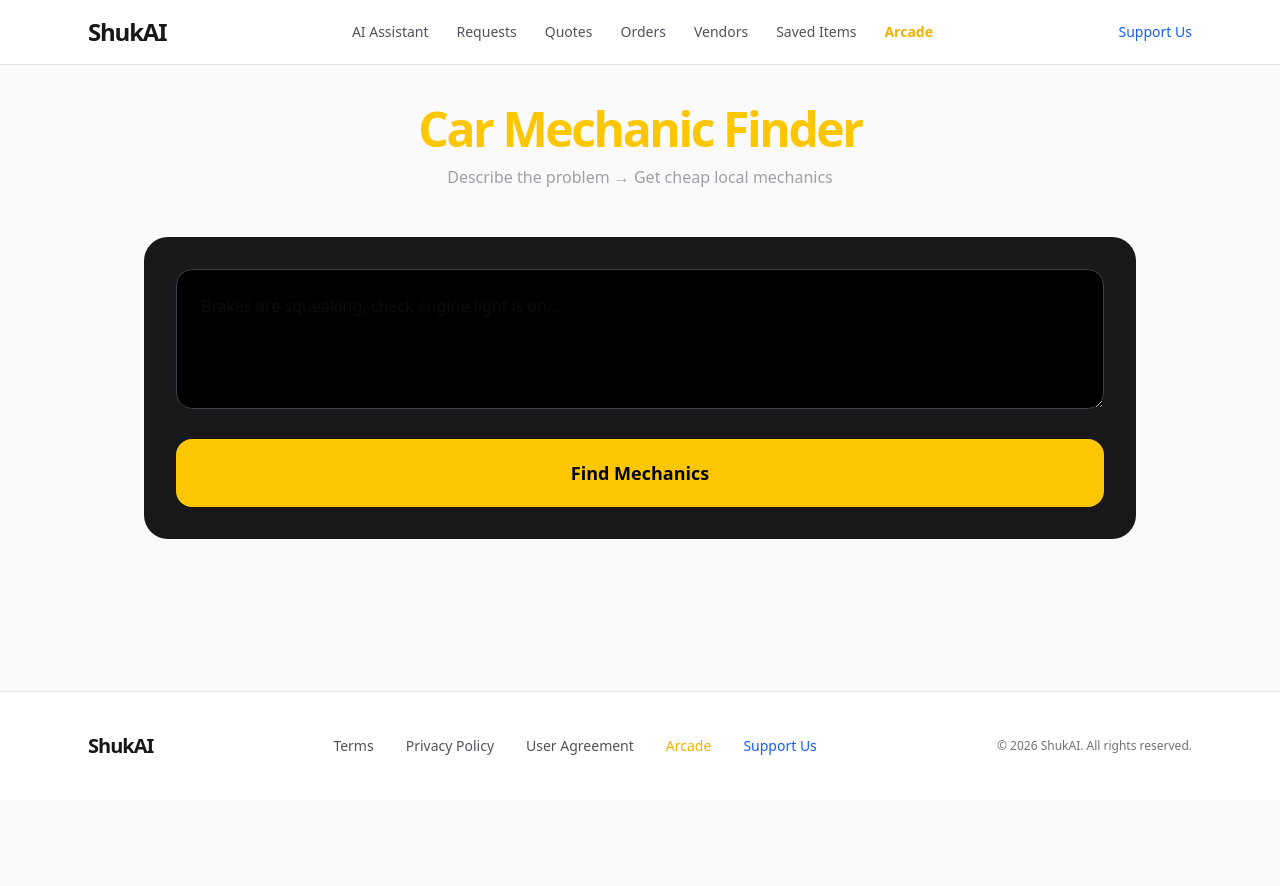
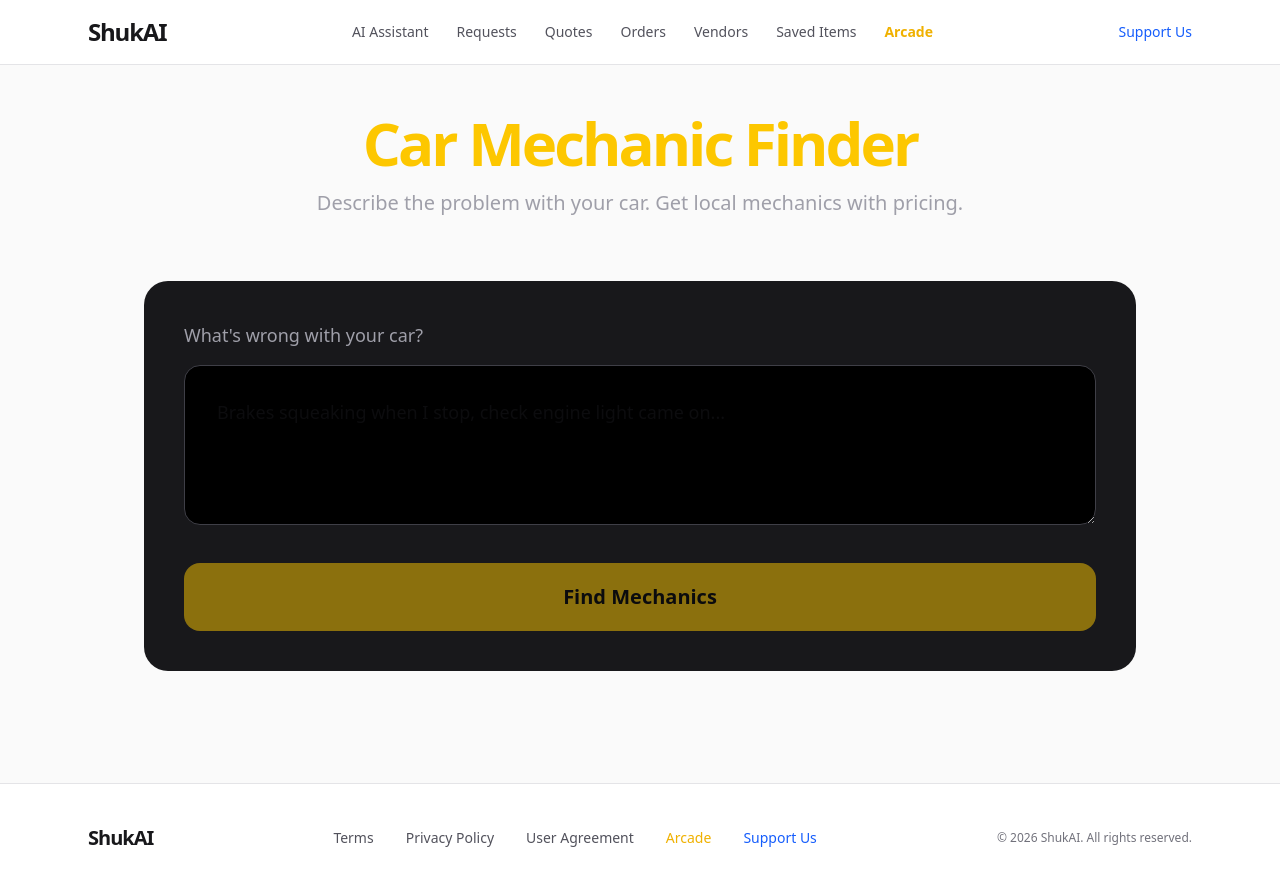
Before and after one commit to Gr33nstonecorp/shuka, a Next.js app: page /assistant in a window 1280 px wide. Shown: the top 886 px of the page. Before the commit the page ends 800 px from the top, so only its background shows below. Built offline with nearby package versions, Linux system fonts and the light colour scheme.

Commit message:
Enhance AssistantPage layout and mechanics display
Refactor AssistantPage component for improved UI and functionality.

```diff
--- a/app/assistant/page.tsx
+++ b/app/assistant/page.tsx
@@ -7,7 +7,6 @@ type Mechanic = {
   price: number;
   reason: string;
   distance: string;
-  phone: string;
   website: string;
 };
 
@@ -30,7 +29,6 @@ export default function AssistantPage() {
     setShowReport(false);
 
     try {
-      // Call your backend
       const res = await fetch("/api/assistant", {
         method: "POST",
         headers: { "Content-Type": "application/json" },
@@ -41,7 +39,7 @@ export default function AssistantPage() {
 
       if (data.error) {
         setError(data.error);
-      } else if (data.mechanics && Array.isArray(data.mechanics)) {
+      } else if (data.mechanics) {
         setMechanics(data.mechanics);
       } else {
         setError("No mechanics found.");
@@ -59,42 +57,53 @@ export default function AssistantPage() {
   };
 
   return (
-    <div className="max-w-5xl mx-auto px-4 py-10">
-      <div className="text-center mb-12">
-        <h1 className="text-5xl font-black tracking-tighter text-yellow-400">Car Mechanic Finder</h1>
-        <p className="text-zinc-400 mt-3">Describe the problem → Get cheap local mechanics</p>
+    <div className="max-w-5xl mx-auto px-4 py-12">
+      <div className="text-center mb-16">
+        <h1 className="text-6xl font-black tracking-tighter text-yellow-400">Car Mechanic Finder</h1>
+        <p className="text-zinc-400 mt-4 text-xl max-w-2xl mx-auto">
+          Describe the problem with your car. Get local mechanics with pricing.
+        </p>
       </div>
 
-      <div className="bg-zinc-900 rounded-3xl p-8 mb-12">
+      {/* Input */}
+      <div className="bg-zinc-900 rounded-3xl p-10 mb-16">
+        <p className="text-zinc-400 mb-4 text-lg">What's wrong with your car?</p>
         <textarea
           value={input}
           onChange={(e) => setInput(e.target.value)}
-          placeholder="Brakes are squeaking, check engine light is on..."
-          className="w-full bg-black border border-zinc-700 rounded-2xl p-6 text-base min-h-[140px]"
+          placeholder="Brakes squeaking when I stop, check engine light came on..."
+          className="w-full bg-black border border-zinc-700 rounded-2xl p-8 text-lg min-h-[160px] focus:border-yellow-400"
         />
         <button
           onClick={handleFindMechanic}
           disabled={loading || !input.trim()}
-          className="mt-6 w-full bg-yellow-400 hover:bg-yellow-300 text-black font-semibold py-5 rounded-2xl text-lg"
+          className="mt-8 w-full bg-yellow-400 hover:bg-yellow-300 disabled:opacity-50 text-black font-semibold py-5 rounded-2xl text-xl transition"
         >
-          {loading ? "Finding mechanics..." : "Find Mechanics"}
+          {loading ? "Finding mechanics near you..." : "Find Mechanics"}
         </button>
       </div>
 
-      {error && <div className="text-red-400 text-center py-8">{error}</div>}
+      {error && <div className="text-red-400 text-center py-8 text-lg">{error}</div>}
 
       {mechanics.length > 0 && (
-        <div className="mb-16">
-          <h2 className="text-3xl font-semibold mb-8 text-center">Recommended Mechanics</h2>
+        <div>
+          <h2 className="text-4xl font-semibold mb-10 text-center">Recommended Mechanics</h2>
 
-          <div className="grid md:grid-cols-3 gap-6 mb-12">
+          <div className="grid md:grid-cols-2 lg:grid-cols-3 gap-8 mb-16">
             {mechanics.map((m, i) => (
-              <div key={i} className="bg-zinc-900 rounded-3xl p-8 text-center">
-                <h3 className="font-medium text-xl">{m.name}</h3>
-                <p className="text-4xl font-black text-yellow-400 mt-3">${m.price}</p>
-                <p className="text-zinc-400 mt-2">{m.distance}</p>
-                <p className="text-sm text-zinc-500 mt-4">{m.reason}</p>
-                <a href={m.website} target="_blank" className="mt-6 block bg-black text-yellow-400 py-4 rounded-2xl text-sm">Call / Book →</a>
+              <div key={i} className="bg-zinc-900 rounded-3xl p-10 border border-zinc-800 hover:border-yellow-400/50 transition">
+                <div className="text-5xl mb-6">🔧</div>
+                <h3 className="text-2xl font-semibold mb-2">{m.name}</h3>
+                <div className="text-5xl font-black text-yellow-400 mb-1">${m.price}</div>
+                <p className="text-sm text-zinc-400 mb-6">{m.distance}</p>
+                <p className="text-zinc-300 mb-8">{m.reason}</p>
+                <a
+                  href={m.website}
+                  target="_blank"
+                  className="block w-full text-center bg-yellow-400 hover:bg-yellow-300 text-black font-semibold py-4 rounded-2xl"
+                >
+                  Contact / Book Appointment
+                </a>
               </div>
             ))}
           </div>
@@ -109,36 +118,36 @@ export default function AssistantPage() {
       )}
 
       {showReport && (
-        <div className="bg-white text-black rounded-3xl p-8 shadow-2xl">
-          <div className="bg-black text-white p-8 rounded-t-3xl -mx-8 -mt-8 mb-10 text-center">
-            <div className="text-4xl font-black text-yellow-400">SHUKAI</div>
-            <div className="text-sm">OFFICIAL REPAIR REPORT</div>
+        <div className="bg-white text-black rounded-3xl p-10 shadow-2xl mt-16">
+          <div className="bg-black text-white p-10 rounded-t-3xl -mx-10 -mt-10 mb-12 text-center">
+            <div className="text-5xl font-black text-yellow-400">SHUKAI</div>
+            <div className="text-lg tracking-widest">OFFICIAL REPAIR REPORT</div>
           </div>
 
-          <p className="text-2xl font-semibold mb-8">Problem: {input}</p>
+          <p className="text-3xl font-semibold mb-10">Problem: {input}</p>
 
-          <table className="w-full mb-12">
+          <table className="w-full mb-12 text-lg">
             <thead>
               <tr className="border-b-2 border-black">
-                <th className="text-left py-4">Mechanic</th>
-                <th className="text-left py-4">Estimate</th>
-                <th className="text-left py-4">Distance</th>
+                <th className="text-left py-5">Mechanic</th>
+                <th className="text-left py-5">Estimate</th>
+                <th className="text-left py-5">Distance</th>
               </tr>
             </thead>
             <tbody>
               {mechanics.map((m, i) => (
                 <tr key={i} className="border-b">
-                  <td className="py-5 font-medium">{m.name}</td>
-                  <td className="py-5 font-semibold">${m.price}</td>
-                  <td className="py-5">{m.distance}</td>
+                  <td className="py-6 font-medium">{m.name}</td>
+                  <td className="py-6 font-semibold">${m.price}</td>
+                  <td className="py-6">{m.distance}</td>
                 </tr>
               ))}
             </tbody>
           </table>
 
-          <div className="flex gap-4 mt-12">
-            <button onClick={() => window.print()} className="flex-1 py-4 bg-black text-white rounded-2xl">Print / Save PDF</button>
-            <button onClick={() => setShowReport(false)} className="flex-1 py-4 border border-black rounded-2xl">Close</button>
+          <div className="flex gap-4">
+            <button onClick={() => window.print()} className="flex-1 py-5 bg-black text-white rounded-2xl text-lg">Print / Save as PDF</button>
+            <button onClick={() => setShowReport(false)} className="flex-1 py-5 border border-black rounded-2xl text-lg">Close Report</button>
           </div>
         </div>
       )}
```
